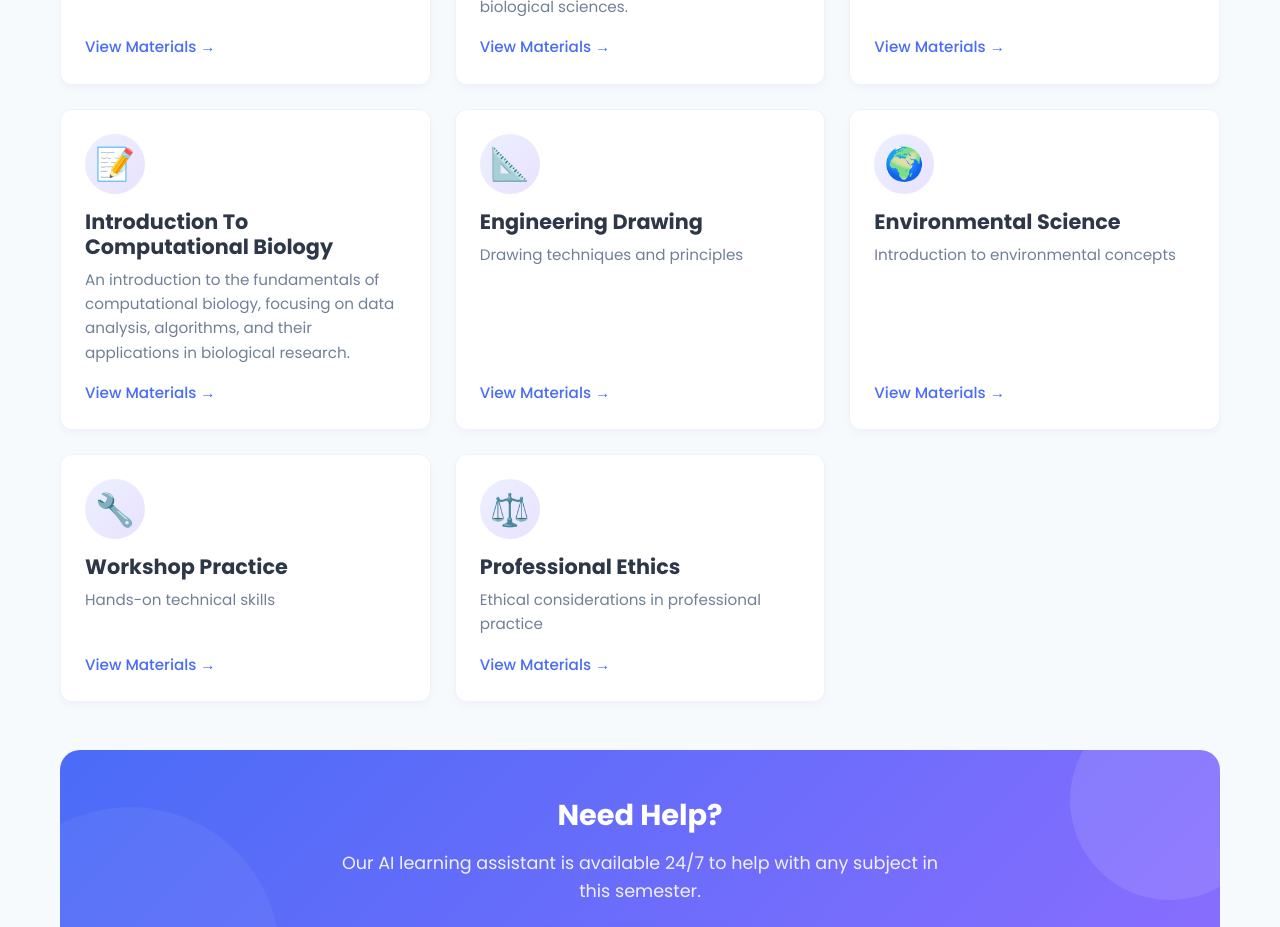
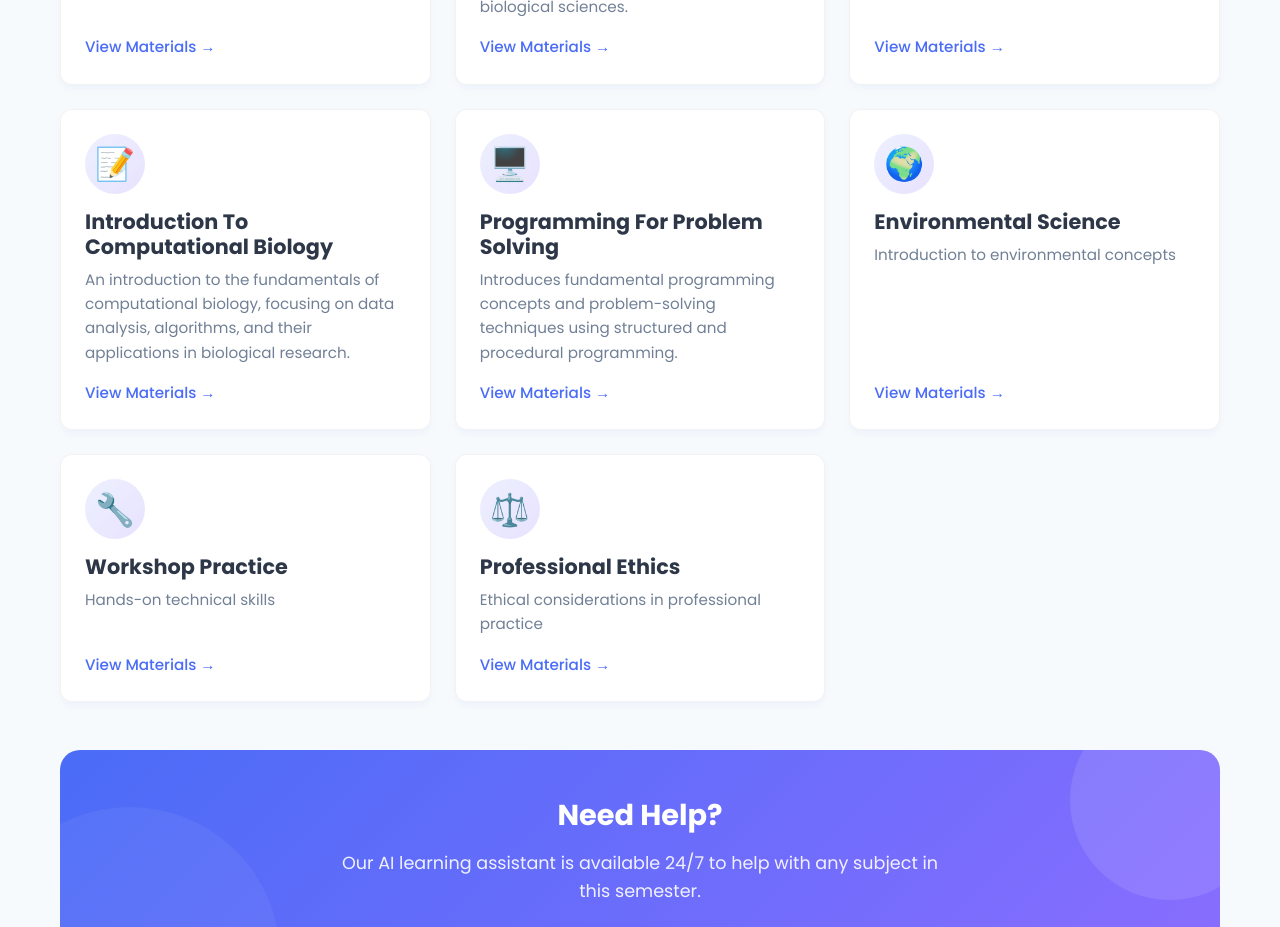
Before and after one commit to Akshat1931/College_helper, a React (Vite) app: page /semester/1 in a window 1280 px wide. Shown: the part 920-1847 px from the top of the page. Built offline with nearby package versions, Linux system fonts and the light colour scheme.

Commit message:
added more resources

```diff
--- a/src/components/SemesterPage.jsx
+++ b/src/components/SemesterPage.jsx
@@ -25,7 +25,7 @@ function SemesterPage() {
       { id: 2, name: 'Chemistry', description: 'Covers atomic structure, chemical bonding, thermodynamics, and organic reactions essential to material and biological sciences.', icon: '⚛️' },
       { id: 3, name: 'Philosophy Of Engineering', description: 'Explores the ethical, social, and philosophical dimensions of engineering practice.', icon: '🔧' },
       { id: 4, name: 'Introduction To Computational Biology', description: ' An introduction to the fundamentals of computational biology, focusing on data analysis, algorithms, and their applications in biological research.', icon: '📝' },
-      { id: 5, name: 'Engineering Drawing', description: 'Drawing techniques and principles', icon: '📐' },
+      { id: 5, name: 'Programming For Problem Solving', description: 'Introduces fundamental programming concepts and problem-solving techniques using structured and procedural programming.', icon: '🖥️' },
       { id: 6, name: 'Environmental Science', description: 'Introduction to environmental concepts', icon: '🌍' },
       { id: 7, name: 'Workshop Practice', description: 'Hands-on technical skills', icon: '🔧' },
       { id: 8, name: 'Professional Ethics', description: 'Ethical considerations in professional practice', icon: '⚖️' },
--- a/src/components/SubjectPage.jsx
+++ b/src/components/SubjectPage.jsx
@@ -291,7 +291,7 @@ function SubjectPage() {
         code: "21GNH101J",
         description: "Explores the ethical, social, and philosophical dimensions of engineering practice.",
         instructor: "Prof. Emily Wang",
-        credits: 3,
+        credits: 2,
         syllabusUrl: "https://drive.google.com/file/d/1ZWBKUJSYzV7r7QIOlOpJJ4-4nlvt5Ffn/view?usp=sharing",
         driveEmbedUrl: "https://drive.google.com/embeddedfolderview?id=YOUR_PROGRAMMING_FOLDER_ID#list",
         chapters: [
@@ -381,7 +381,7 @@ function SubjectPage() {
       "4": {
         name: "Introduction To Computational Biology",
         code: "21GNH101J",
-        description: "Explores the ethical, social, and philosophical dimensions of engineering practice.",
+        description: "An introduction to the fundamentals of computational biology, focusing on data analysis, algorithms, and their applications in biological research.",
         instructor: "Prof. Emily Wang",
         credits: 3,
         syllabusUrl: "https://drive.google.com/file/d/1ZWBKUJSYzV7r7QIOlOpJJ4-4nlvt5Ffn/view?usp=sharing",
@@ -389,33 +389,33 @@ function SubjectPage() {
         chapters: [
           {
             id: 1,
-            title: 'Unit 1: Introduction to POE',
-            description: 'Explores the principles, purpose, and ethical dimensions that guide the practice of engineering in society',
-            driveEmbedUrl: "https://drive.google.com/file/d/1X60YLov7AHejKbbrvbyRdAxdMsj8Tzuk/view?usp=sharing"
-          },
-          {
-            id: 2,
-            title: 'Unit 2: Ontology Of Engineering',
-            description: 'Examines the nature, concepts, and categories that define engineering as a discipline and profession.',
-            driveEmbedUrl: "https://drive.google.com/file/d/1Es8WYrEVlEh6XjzzDXzBoN8T2qL6bXys/view?usp=sharing"
-          },
-          {
-            id: 3,
-            title: 'Unit 3: Epistemology Of Engineering',
-            description: 'Explores the nature and scope of engineering knowledge, including how it is acquired, validated, and applied in practice.',
-            driveEmbedUrl: "https://drive.google.com/file/d/1ZrtufKm2f0M62YHo7u7w692ADwigIQs-/view?usp=sharing"
-          },
-          {
-            id: 4,
-            title: 'Unit 4: Methodology Of Engineering',
-            description: 'Analyzes the systematic approaches, strategies, and processes used in engineering problem-solving and design.',
-            driveEmbedUrl: "https://drive.google.com/file/d/1WnqGl1AA6hi30Zo1lmQ_6JBpYC5wrSvg/view?usp=sharing"
+            title: 'Unit 1: Cell And Evolution',
+            description: 'Introduces the structure, function, and evolution of cells, highlighting their role in the diversity and development of life.',
+            driveEmbedUrl: "https://drive.google.com/file/d/192tyf2bgRrij7SzgN007SNr2RM8xwC5m/view?usp=sharing"
+          },
+          {
+            id: 2,
+            title: 'Unit 2: Basics In Biochemistry',
+            description: 'Covers the chemical foundations of biology, including biomolecules, metabolism, and enzyme functions.',
+            driveEmbedUrl: "https://drive.google.com/file/d/1sSTfiezrPOUbb4L7EIIFk1Aj6ZqkCgQ8/view?usp=sharing"
+          },
+          {
+            id: 3,
+            title: 'Unit 3: Structure Biology',
+            description: 'Explores the three-dimensional structure of biological macromolecules and their functional significance.',
+            driveEmbedUrl: "https://drive.google.com/file/d/1FW8IL4PwyaQxfElRMO5UrUtohJOEY2i1/view?usp=sharing"
+          },
+          {
+            id: 4,
+            title: 'Unit 4: Neurobiology',
+            description: 'Examines the structure and function of the nervous system, from neural signaling to brain function and behavior.',
+            driveEmbedUrl: "https://drive.google.com/file/d/17i9tAS8b3IVuGrEbUQqtIkOk5T4nQGoI/view?usp=sharing"
           },
           {
             id: 5,
-            title: 'Unit 5: Axiology Of Engineering',
-            description: 'Discusses the values, ethics, and aesthetics that influence engineering decisions and professional responsibilities.',
-            driveEmbedUrl: "https://drive.google.com/file/d/1cfyi3xnetWMm4-CcGm7DqYOqSCkEolXM/view?usp=sharing"
+            title: 'Unit 5: Immunobiology',
+            description: 'Studies the immune system’s components, mechanisms, and responses to pathogens and vaccines.',
+            driveEmbedUrl: "https://drive.google.com/file/d/1F6LoUocuX-6OOH-UHAYl5-ckxleY6LRM/view?usp=sharing"
           }
         ],
         previousYearQuestions: [
@@ -424,49 +424,148 @@ function SubjectPage() {
             year: 'May-2024',
             semester: 'End-sem',
             type: 'all units',
-            fileUrl: 'https://drive.google.com/file/d/1zft-bre1H1nmslfzR1jBhbAKwvjWKdIg/view?usp=sharing'
+            fileUrl: 'https://drive.google.com/file/d/1WmXmcBLd91RQpbNWoAozS0a-qMYbvfCA/view'
           },
           {
             id: 2,
             year: 'Jan-2024',
             semester: 'End-sem',
             type: 'all units',
-            fileUrl: 'https://drive.google.com/file/d/1Z3o3TUzcFKEvNMDrqOFSM2wSLOYGPa_8/view?usp=sharing'
+            fileUrl: 'https://drive.google.com/file/d/1i98p0v78N2Zzuj_ThiUBFBKn_nUibQI_/view'
           },
           {
             id: 3,
             year: 'Jan-2023',
             semester: 'End-sem',
             type: 'all units',
-            fileUrl: 'https://drive.google.com/file/d/1eiXAEKVHVtsD_jXGWHt9Nq1lJPeJcOg8/view?usp=sharing'
-          },
-          {
-            id: 4,
-            year: 'May-2023',
-            semester: 'End-sem',
-            type: 'all units',
-            fileUrl: 'https://drive.google.com/file/d/1swlPO5epgicpgqnJ-Pi_evYAku5zrOey/view?usp=sharing'
+            fileUrl: 'https://drive.google.com/file/d/1pu7GK8lLq_KIBMdBOETeCVWMeJLHiUMb/view'
+          },
+          {
+            id: 4,
+            year: 'July-2023',
+            semester: 'End-sem',
+            type: 'all units',
+            fileUrl: 'https://drive.google.com/file/d/1gUpdZwc5rfFijFOUErPMb9fxQyjJsqC5/view'
           },
           {
             id: 5,
             year: 'Dec-2023',
             semester: 'End-sem',
             type: 'all units',
-            fileUrl: 'https://drive.google.com/file/d/1k9VzgfPEH3pa7qsLwixEk2f8xvQEE5hm/view?usp=sharing'
+            fileUrl: 'https://drive.google.com/file/d/1gLlh0fB1rctmKZBSPPZC35ryZt_K4Phg/view'
           },
           {
             id: 6,
             year: 'July-2023',
             semester: 'End-sem',
             type: 'all CTs',
-            fileUrl: 'https://drive.google.com/file/d/1oS0AzgKLfH5XdRvlSp8V7yGldpoaIXQL/view?usp=sharing'
+            fileUrl: 'https://drive.google.com/file/d/1gd9Om2twjB62-8UJb1vM7A0LKlBKDXTF/view'
           },
           {
             id: 7,
             year: '2022-2024',
             semester: 'Mid-sem',
             type: 'all MCQs and Questions',
-            fileUrl: 'https://drive.google.com/drive/folders/1um6ctu9sT624qLw5U1SD0PL1OETqmSCM'
+            fileUrl: 'https://drive.google.com/drive/folders/1wN2x025nxZYsCoUhyNoHJUM8WT1i-sWT?usp=drive_link'
+          },
+        ]
+      },
+      "5": {
+        name: "Programming For Problem Solving",
+        code: "21CSS101J",
+        description: "Introduces fundamental programming concepts and problem-solving techniques using structured and procedural programming.",
+        instructor: "Prof. Emily Wang",
+        credits: 4,
+        syllabusUrl: "https://drive.google.com/file/d/1oQ0a7mjBp1NVhihOBwv8mDTtHOsOuVKx/view",
+        driveEmbedUrl: "https://drive.google.com/embeddedfolderview?id=YOUR_PROGRAMMING_FOLDER_ID#list",
+        chapters: [
+          {
+            id: 1,
+            title: 'Unit 1: Introduction to Programming',
+            description: 'Covers the basics of programming languages, flowcharts, algorithms, and structured programming concepts.',
+            driveEmbedUrl: "https://drive.google.com/file/d/1p-vD42IC9Gr1dhNnqucrBBfv9HpUsORf/view?usp=sharing"
+          },
+          {
+            id: 2,
+            title: 'Unit 2: Conditional Statement and Arrays',
+            description: 'Introduces decision-making constructs, loops, and the use of arrays for efficient data handling.',
+            driveEmbedUrl: "https://drive.google.com/file/d/1Vt4zhZMHnw04Wo5n4x6PIYch8i7hHKbI/view?usp=sharing"
+          },
+          {
+            id: 3,
+            title: 'Unit 3: String and Pointers',
+            description: 'Explains string manipulation techniques and the use of pointers for dynamic memory and efficient data access.',
+            driveEmbedUrl: "https://drive.google.com/file/d/1RPU4JwgCJZW5QdUApwZjVRcZuvD37XHl/view?usp=sharing"
+          },
+          {
+            id: 4,
+            title: 'Unit 4: Introduction to Python',
+            description: 'Covers Python basics including syntax, variables, control structures, functions, and basic input/output.',
+            driveEmbedUrl: "https://drive.google.com/file/d/12XJPMJ0HmqUoHYBdtE1Rfrav4EJi4ALH/view?usp=sharing"
+          },
+          {
+            id: 5,
+            title: 'Unit 5: Python Libraries',
+            description: 'Introduces key Python libraries like NumPy, Pandas, and Matplotlib for data manipulation and visualization.',
+            driveEmbedUrl: "https://drive.google.com/file/d/1oZFHyX2Yv9Y7JgDFUikYkS_1cbW7osZu/view?usp=sharing"
+          }
+        ],
+        previousYearQuestions: [
+          {
+            id: 1,
+            year: 'May-2024',
+            semester: 'End-sem',
+            type: 'all units',
+            fileUrl: 'https://drive.google.com/file/d/1tEw8YxyX5nr6AwlbC8GwwHOsnb4yOAcj/view'
+          },
+          {
+            id: 2,
+            year: 'Jan-2024',
+            semester: 'End-sem',
+            type: 'all units',
+            fileUrl: 'https://drive.google.com/file/d/1kzUnjcsW1J_p9xIGTNtYDg132bFryd_e/view'
+          },
+          {
+            id: 3,
+            year: 'Jan-2023',
+            semester: 'End-sem',
+            type: 'all units',
+            fileUrl: 'https://drive.google.com/file/d/1mrvBYe6mv42Tfein8AN2T8txeXHvk4Tw/view'
+          },
+          {
+            id: 4,
+            year: 'July-2023',
+            semester: 'End-sem',
+            type: 'all units',
+            fileUrl: 'https://drive.google.com/file/d/1NoHu2nPzuafMCN9saUQlq6QXOjEsZOGd/view'
+          },
+          {
+            id: 5,
+            year: 'Dec-2023',
+            semester: 'End-sem',
+            type: 'all units',
+            fileUrl: 'https://drive.google.com/file/d/1LRHHPbqBJ5aX8Ps4x1E_xl4RfEI0D4SI/view'
+          },
+          {
+            id: 6,
+            year: 'May-2019',
+            semester: 'End-sem',
+            type: 'all CTs',
+            fileUrl: 'https://drive.google.com/file/d/1_RN15OXdZhDpX1Nb9sNSOOdQrdxQCukx/view'
+          },
+          {
+            id: 7,
+            year: '2022-2024',
+            semester: 'Mid-sem',
+            type: 'All CTs',
+            fileUrl: 'https://drive.google.com/drive/folders/1e0OY2AVToH-FtIpYimh1iE4d0kmW-uUq'
+          },
+          {
+            id: 7,
+            year: '2022-2024',
+            semester: 'Mid-sem',
+            type: 'all MCQs',
+            fileUrl: 'https://drive.google.com/file/d/1D2Bl2164GlxUKKaoaoQBreWasAJc6UOq/view'
           },
         ]
       }
```
